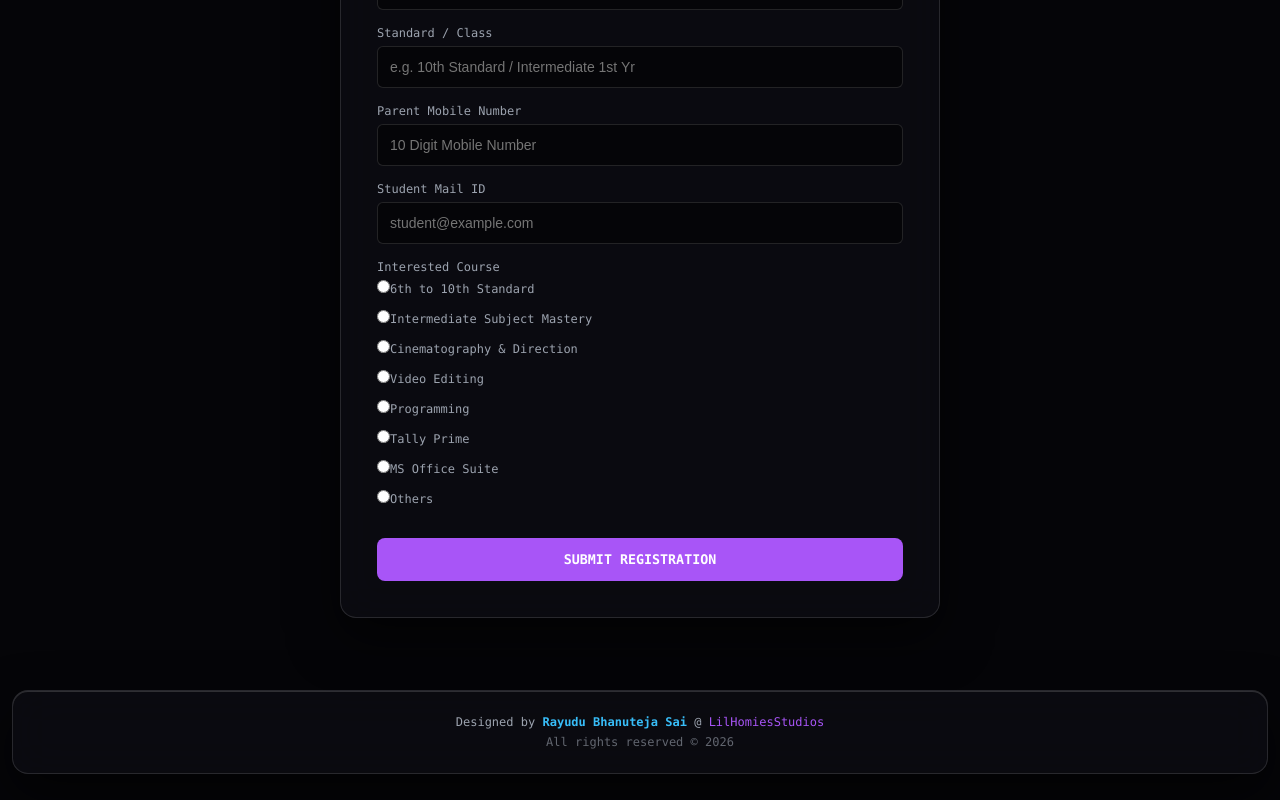
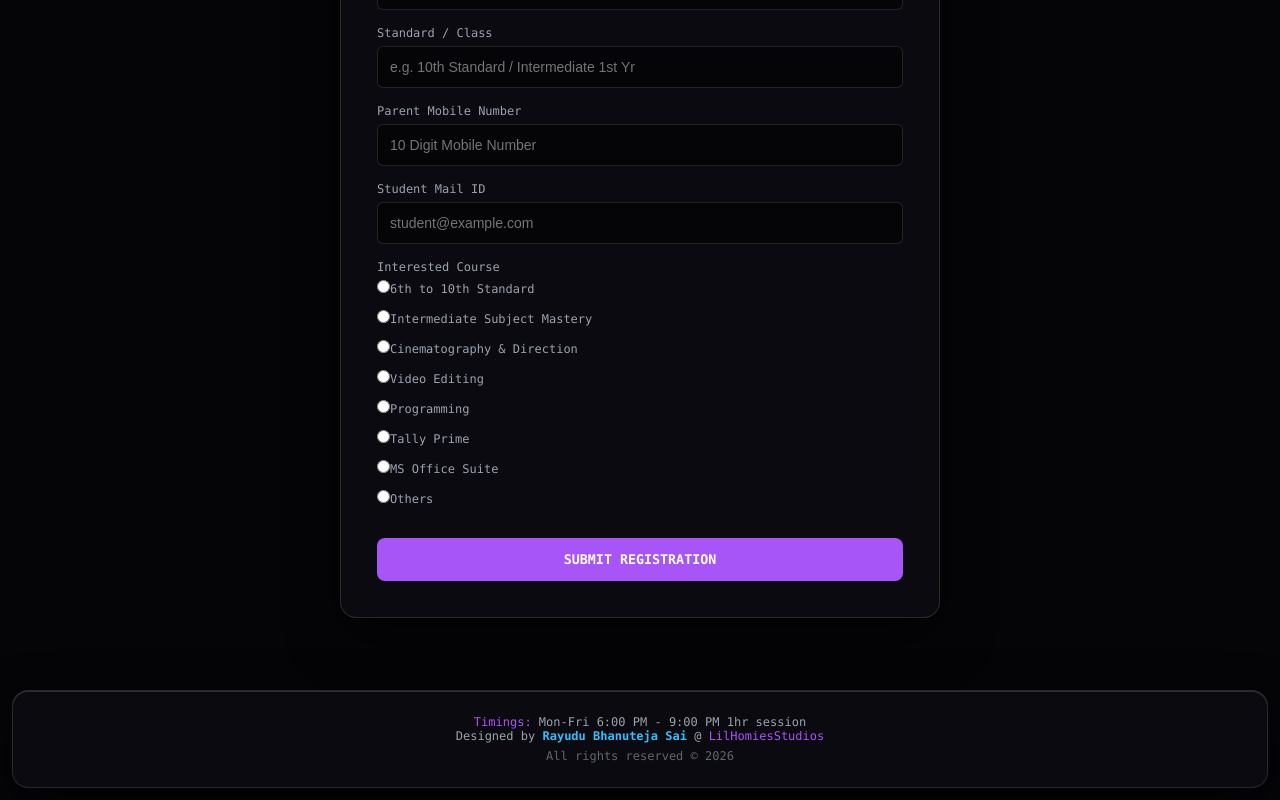
Before and after one commit to lilhomies-tuts/LilHomiesTuts, a Vue app in the folder lil-homies-academy/: page / in a window 1280 px wide. Shown: the part 1735-2535 px from the top of the page. Built offline with nearby package versions, Linux system fonts and the light colour scheme; no server answers.

Commit message:
Update faculty changes

```diff
--- a/lil-homies-academy/src/components/Footer.vue
+++ b/lil-homies-academy/src/components/Footer.vue
@@ -1,5 +1,6 @@
 <template>
   <footer class="footer glossy-panel">
+    <p><span>Timings:</span> Mon-Fri 6:00 PM - 9:00 PM 1hr session</p>
     <p>Designed by <strong>Rayudu Bhanuteja Sai</strong> @ <span>LilHomiesStudios</span></p>
     <p class="copy">All rights reserved &copy; {{ new Date().getFullYear() }}</p>
   </footer>
```
